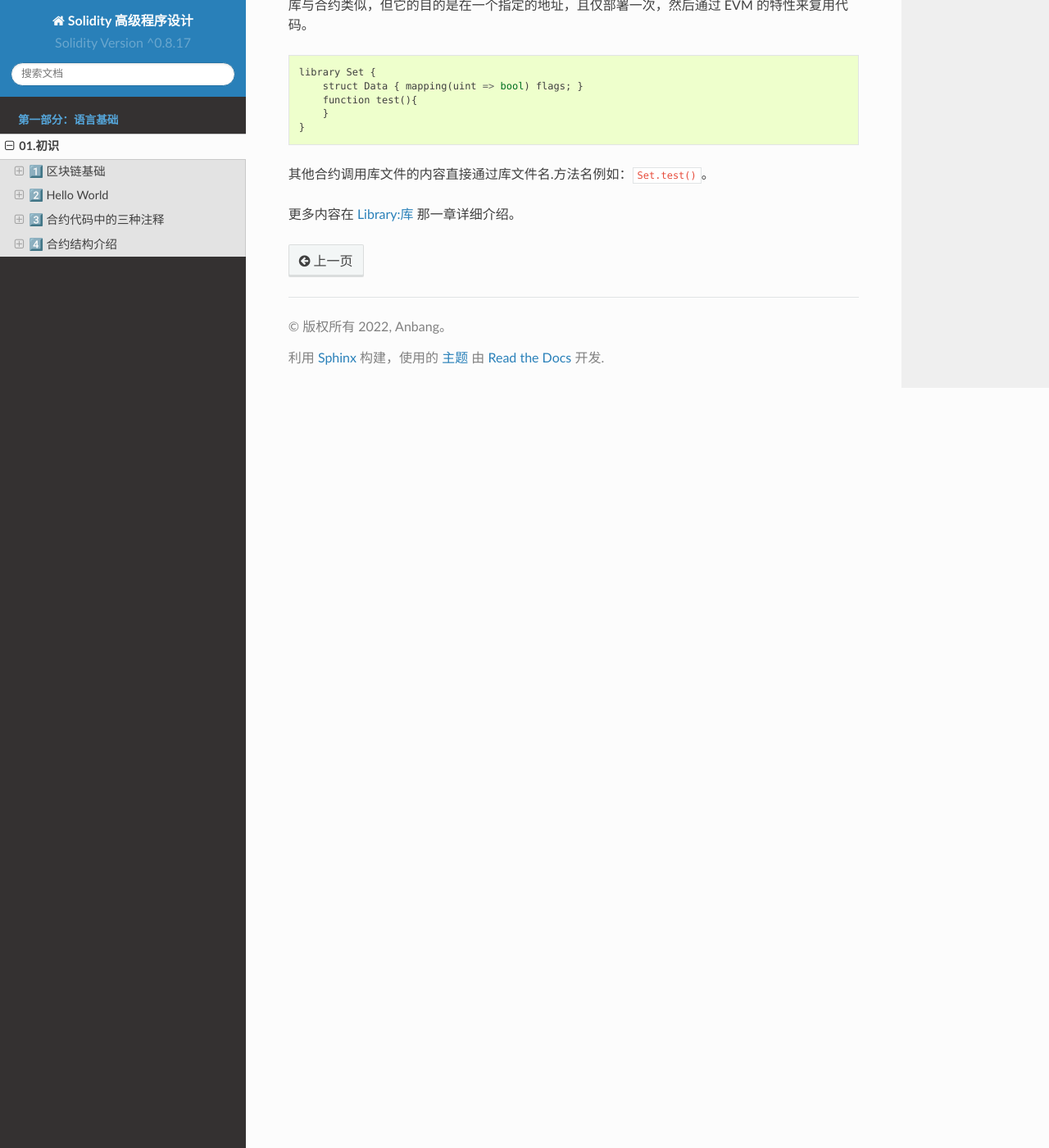
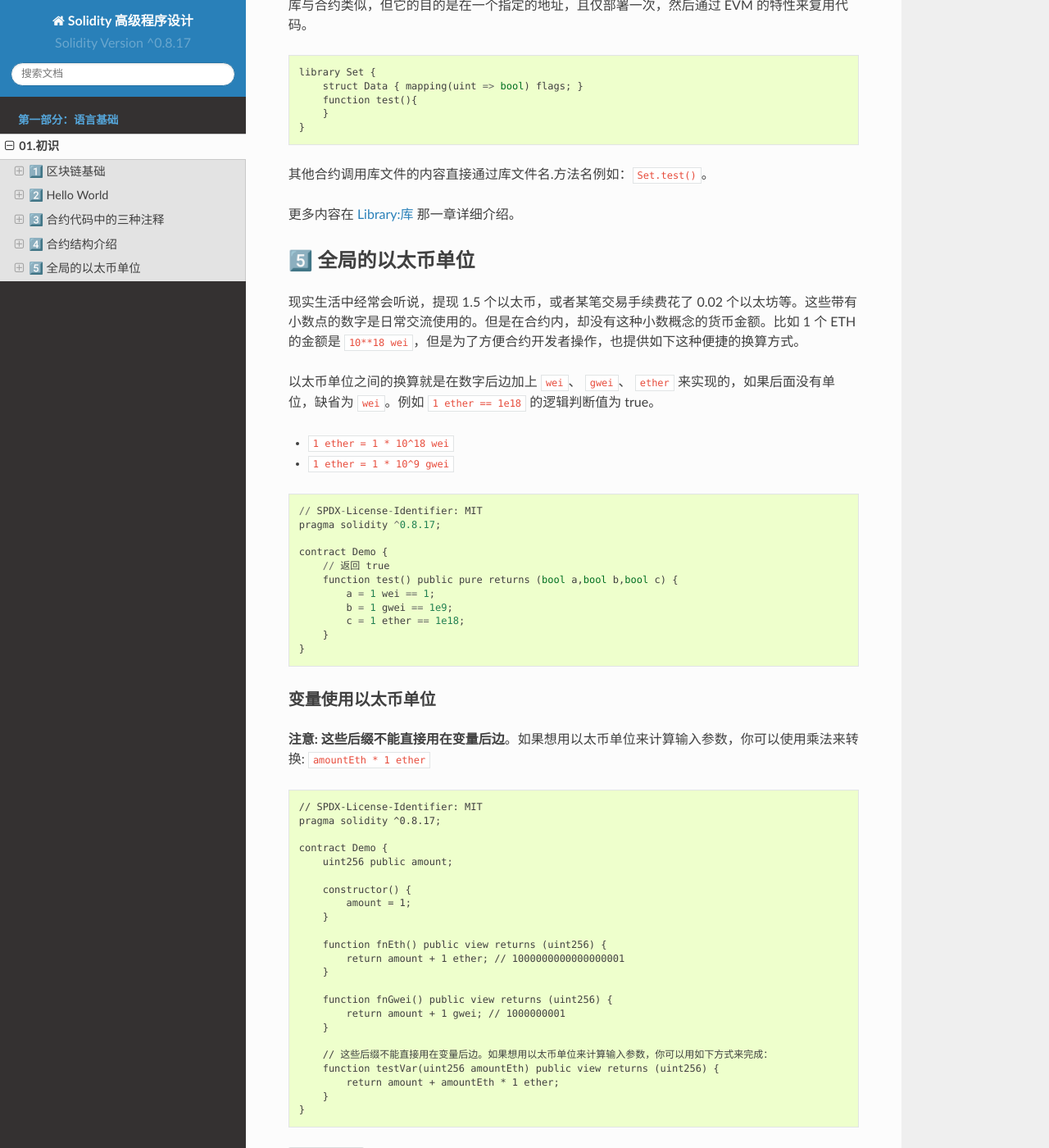
Before and after one commit to anbang/professional-solidity, a Sphinx documentation site: the page built from docs/source/01.hello.md, in a window 1280 px wide and 1400 px high, scrolled down 14290 px. Shown: the whole window at 82% size. Built offline with Sphinx 7.4.7 and the Read the Docs theme 2.0.0, drawn with Linux system fonts in a browser that asks for light colours.

Commit message:
全局的以太币单位

````diff
--- a/docs/source/01.hello.md
+++ b/docs/source/01.hello.md
@@ -570,3 +570,56 @@ library Set {
 其他合约调用库文件的内容直接通过库文件名.方法名例如：`Set.test()`。
 
 更多内容在 [Library:库](/source/14.library.html) 那一章详细介绍。
+
+## 5️⃣ 全局的以太币单位
+
+现实生活中经常会听说，提现 1.5 个以太币，或者某笔交易手续费花了 0.02 个以太坊等。这些带有小数点的数字是日常交流使用的。但是在合约内，却没有这种小数概念的货币金额。比如 1 个 ETH 的金额是 `10**18 wei`，但是为了方便合约开发者操作，也提供如下这种便捷的换算方式。
+
+以太币单位之间的换算就是在数字后边加上 `wei`、 `gwei`、 `ether` 来实现的，如果后面没有单位，缺省为 `wei`。例如 `1 ether == 1e18` 的逻辑判断值为 true。
+
+- `1 ether = 1 * 10^18 wei`
+- `1 ether = 1 * 10^9 gwei`
+
+```
+// SPDX-License-Identifier: MIT
+pragma solidity ^0.8.17;
+
+contract Demo {
+    // 返回 true
+    function test() public pure returns (bool a,bool b,bool c) {
+        a = 1 wei == 1;
+        b = 1 gwei == 1e9;
+        c = 1 ether == 1e18;
+    }
+}
+```
+
+### 变量使用以太币单位
+
+**注意: 这些后缀不能直接用在变量后边**。如果想用以太币单位来计算输入参数，你可以使用乘法来转换: `amountEth * 1 ether`
+
+```
+// SPDX-License-Identifier: MIT
+pragma solidity ^0.8.17;
+
+contract Demo {
+    uint256 public amount;
+
+    constructor() {
+        amount = 1;
+    }
+
+    function fnEth() public view returns (uint256) {
+        return amount + 1 ether; // 1000000000000000001
+    }
+
+    function fnGwei() public view returns (uint256) {
+        return amount + 1 gwei; // 1000000001
+    }
+
+    // 这些后缀不能直接用在变量后边。如果想用以太币单位来计算输入参数，你可以用如下方式来完成：
+    function testVar(uint256 amountEth) public view returns (uint256) {
+        return amount + amountEth * 1 ether;
+    }
+}
+```
````
